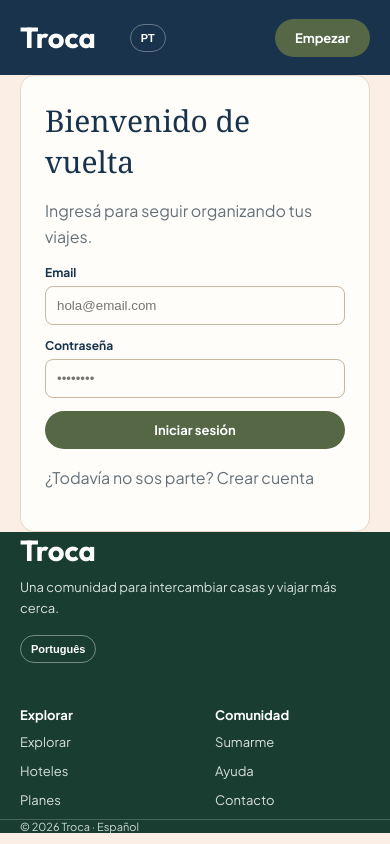
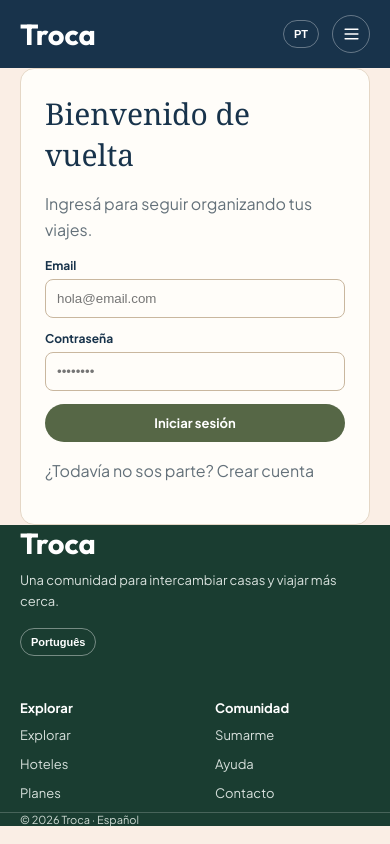
Before and after one commit to FlorStein/Troca, a Next.js app in the folder apps/web/: page /login in a window 390 px wide. Built offline with nearby package versions, Linux system fonts and the light colour scheme.

Commit message:
feat: mejorar destinos y navegación móvil

```diff
--- a/apps/web/app/overrides.css
+++ b/apps/web/app/overrides.css
@@ -15,6 +15,9 @@ body { font-family: "Plus Jakarta Sans", Arial, sans-serif; }
 .hero h1, .pagehead h1, .section h2, .travel h2, .value h2, .saving .big, .destinations h2 { font-family: Fraunces, Georgia, serif; }
 .locale-toggle { border: 1px solid #ffffff55; border-radius: 999px; padding: 7px 10px; background: transparent; color: #fff; font-size: 11px; font-weight: 700; }
 .footer .locale-toggle { border-color: #ffffff66; margin-top: 9px; }
+
+.menu-trigger, .mobile-menu { display: none; }
+.destinations-section { padding-top: 18px; }
 
 .membership-explainer { background: #f1e9de; }
 .program-grid { display: grid; grid-template-columns: repeat(3, 1fr); gap: 18px; }
@@ -40,6 +43,23 @@ body { font-family: "Plus Jakarta Sans", Arial, sans-serif; }
 
 @media (max-width: 760px) {
   .hero .wrap { padding-left: 20px; padding-right: 20px; }
+  .nav { height: 68px; gap: 13px; }
+  .desktop-nav, .desktop-action { display: none !important; }
+  .nav .locale-toggle { margin-left: auto; }
+  .menu-trigger { display: grid; place-items: center; width: 38px; height: 38px; padding: 0; border: 1px solid #ffffff55; border-radius: 50%; background: transparent; color: #fff; }
+  .menu-trigger svg { width: 19px; }
+  .mobile-menu { display: block; position: absolute; z-index: 10; top: 68px; left: 0; right: 0; padding: 12px 0 20px; background: #18334b; border-top: 1px solid #ffffff28; box-shadow: 0 16px 28px #182e3d44; }
+  .mobile-menu .wrap { display: grid; gap: 2px; }
+  .mobile-menu a { display: flex; align-items: center; gap: 13px; padding: 14px 3px; color: #fff; border-bottom: 1px solid #ffffff22; font: 600 16px Outfit, sans-serif; }
+  .mobile-menu a span { color: #d8c29d; font: 500 11px "Plus Jakarta Sans", sans-serif; letter-spacing: .09em; }
+  .mobile-menu .mobile-menu-cta { display: grid; place-items: center; margin-top: 12px; border: 0; border-radius: 999px; background: #566746; color: #fff; }
+  .filters { padding: 30px 0; }
+  .filterwrap { gap: 12px; align-items: stretch; }
+  .filterwrap h3 { margin-bottom: 3px; }
+  .filterwrap .field { min-height: 60px; display: flex; flex-direction: column; justify-content: center; }
+  .filterwrap .btn { width: 100%; min-height: 56px; }
+  .destinations-section { padding-top: 16px; }
+  .destinations .sectionhead { margin-bottom: 23px; }
   .program-grid { grid-template-columns: 1fr; }
   .flight-grid { grid-template-columns: 1fr; }
 }
--- a/apps/web/app/page.tsx
+++ b/apps/web/app/page.tsx
@@ -6,7 +6,7 @@ export default function Home(){return <><Header/><main>
 <section className="hero"><div className="wrap hero-copy"><span className="eyebrow">Tu próxima aventura empieza acá</span><h1>Viajá más,<br/>gastá menos.</h1><p>Intercambiá tu casa, conocé destinos increíbles y accedé a beneficios exclusivos en hoteles de Latinoamérica.</p><div className="actions"><Btn href="/register">Empezar gratis</Btn><Btn href="/hotels" outline>Ver hoteles</Btn></div><SearchBar/></div></section>
 <section className="filters"><div className="wrap filterwrap"><h3>Encontrá tu próximo hogar</h3>{['País: Argentina y Brasil','Tipo: Escapada de ciudad','Huéspedes: 2 personas'].map(x=><div className="field" key={x}><small>Filtro</small>{x}</div>)}<Btn href="/properties">Ver propiedades</Btn></div></section>
 <section className="wrap section"><div className="sectionhead"><div><h2>Curated properties</h2><p>Casas genuinas para vivir cada destino desde adentro.</p></div><Btn href="/properties" outline>Ver todas</Btn></div><div className="grid">{properties.map(x=><PropertyCard item={x} key={x.id}/>)}</div></section>
-<section className="wrap section"><div className="destinations"><div className="sectionhead"><div><span className="eyebrow">Inspiración para viajar</span><h2>Elegí tu próxima historia</h2><p>Destinos seleccionados para vivirlos como local.</p></div><Btn href="/properties" outline>Explorar destinos</Btn></div><div className="destination-grid">{destinations.map(x=><article className="destination" key={x.id}><img src={x.image} alt={`${x.name}, ${x.description}`}/><div><strong>{x.name}</strong><span>{x.description}</span></div></article>)}</div></div></section>
+<section className="wrap section destinations-section"><div className="destinations"><div className="sectionhead"><div><h2>Elegí tu próxima historia</h2><p>Destinos seleccionados para vivirlos como local.</p></div></div><div className="destination-grid">{destinations.map(x=><article className="destination" key={x.id}><img src={x.image} alt={`${x.name}, ${x.description}`}/><div><strong>{x.name}</strong><span>{x.description}</span></div></article>)}</div></div></section>
 <section className="how"><div className="wrap section"><div className="sectionhead"><div><h2>Así de fácil</h2><p>Una comunidad hecha para viajar en serio.</p></div></div><div className="steps">{steps.map(x=><article key={x[0]}><div className="number">{x[0]}</div><h3>{x[1]}</h3><p>{x[2]}</p></article>)}</div></div></section>
 <section className="membership-explainer"><div className="wrap section"><div className="sectionhead"><div><span className="eyebrow">Tu membresía, en simple</span><h2>Cómo funciona Troca</h2><p>Una forma flexible de alojarte, compartir y aprovechar cada viaje.</p></div><Btn href="/register/plan" outline>Ver membresías</Btn></div><div className="program-grid">{program.map(x=><article key={x[0]}><span>{x[0]}</span><h3>{x[1]}</h3><p>{x[2]}</p></article>)}</div><div className="program-note"><b>¿No tenés casa?</b> Con el Plan Base podés acceder a hoteles aliados y beneficios exclusivos de viaje.</div></div></section>
 <section className="wrap section"><div className="saving"><div><span className="eyebrow" style={{color:'#dfcda9'}}>La cuenta es simple</span><h2>Tu membresía se paga sola.</h2></div><div><div className="big">Una noche con beneficio Troca puede amortizar toda tu membresía.</div><p>30 días de prueba gratis · Precios y beneficios disponibles al registrarte.</p></div></div></section>
--- a/apps/web/components/shell.tsx
+++ b/apps/web/components/shell.tsx
@@ -1,6 +1,12 @@
 'use client';
 import Link from 'next/link';
 import {useLocale, useTranslations} from './i18n-provider';
+import {Menu, X} from 'lucide-react';
+import {useState} from 'react';
 
-export function Header({app=false}:{app?:boolean}){const t=useTranslations('nav');const {locale,toggle}=useLocale();return <header className="header"><div className="wrap nav"><Link href="/" className="logo">Troca</Link><nav><Link href="/properties">{t('properties')}</Link><Link href="/hotels">{t('hotels')}</Link><Link href="/exchanges">{t('exchanges')}</Link><Link href="/membership">{t('membership')}</Link></nav><button className="locale-toggle" onClick={toggle} aria-label="Cambiar idioma">{locale==='es'?'PT':'ES'}</button>{app?<Link className="avatar" href="/dashboard">AM</Link>:<Link className="btn" href="/register">{t('start')}</Link>}</div></header>}
+export function Header({app=false}:{app?:boolean}){
+ const t=useTranslations('nav');const {locale,toggle}=useLocale();const [open,setOpen]=useState(false);
+ const links=[['/properties',t('properties')],['/hotels',t('hotels')],['/exchanges',t('exchanges')],['/membership',t('membership')]];
+ return <header className="header"><div className="wrap nav"><Link href="/" className="logo">Troca</Link><nav className="desktop-nav">{links.map(([href,label])=><Link key={href} href={href}>{label}</Link>)}</nav><button className="locale-toggle" onClick={toggle} aria-label="Cambiar idioma">{locale==='es'?'PT':'ES'}</button>{app?<Link className="avatar desktop-action" href="/dashboard">AM</Link>:<Link className="btn desktop-action" href="/register">{t('start')}</Link>}<button className="menu-trigger" aria-label="Abrir navegación" aria-expanded={open} onClick={()=>setOpen(!open)}>{open?<X/>:<Menu/>}</button></div>{open&&<div className="mobile-menu"><div className="wrap">{links.map(([href,label],index)=><Link key={href} href={href} onClick={()=>setOpen(false)}><span>0{index+1}</span>{label}</Link>)}<Link className="mobile-menu-cta" href={app?'/dashboard':'/register'} onClick={()=>setOpen(false)}>{app?'Ir a mi cuenta':t('start')}</Link></div></div>}</header>
+}
 export function Footer(){const t=useTranslations('footer');const {locale,toggle}=useLocale();return <footer className="footer"><div className="wrap foot"><div><div className="logo">Troca</div><p>Una comunidad para intercambiar casas y viajar más cerca.</p><button className="locale-toggle" onClick={toggle}>{locale==='es'?'Português':'Español'}</button></div><div><b>{t('explore')}</b><Link href="/properties">{t('explore')}</Link><Link href="/hotels">{locale==='es'?'Hoteles':'Hotéis'}</Link><Link href="/membership">{t('plans')}</Link></div><div><b>{t('community')}</b><Link href="/register">{locale==='es'?'Sumarme':'Participar'}</Link><a href="#">{t('help')}</a><a href="#">{t('contact')}</a></div></div><div className="wrap copy">© 2026 Troca · {locale==='es'?'Español':'Português'}</div></footer>}
```
